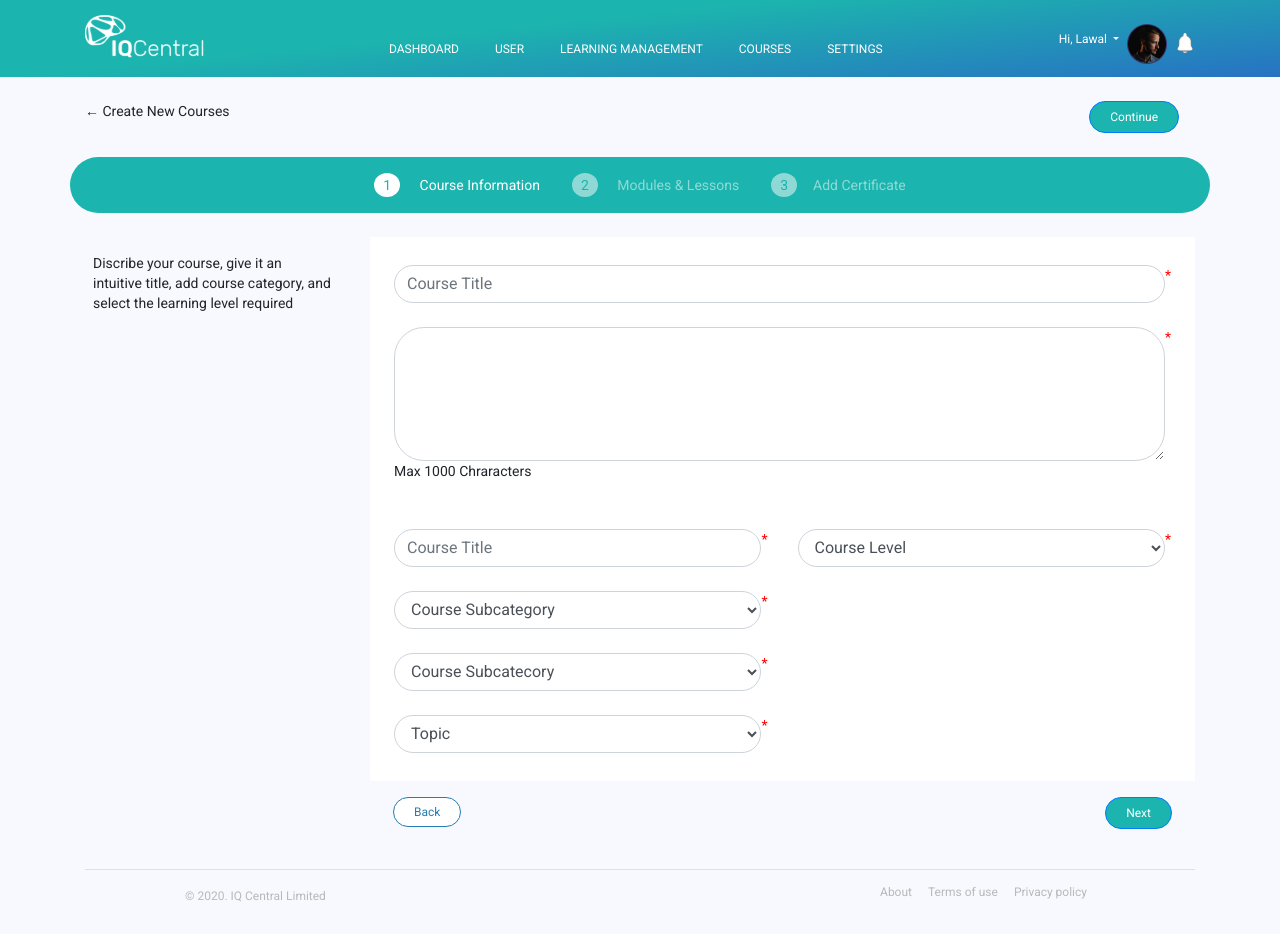
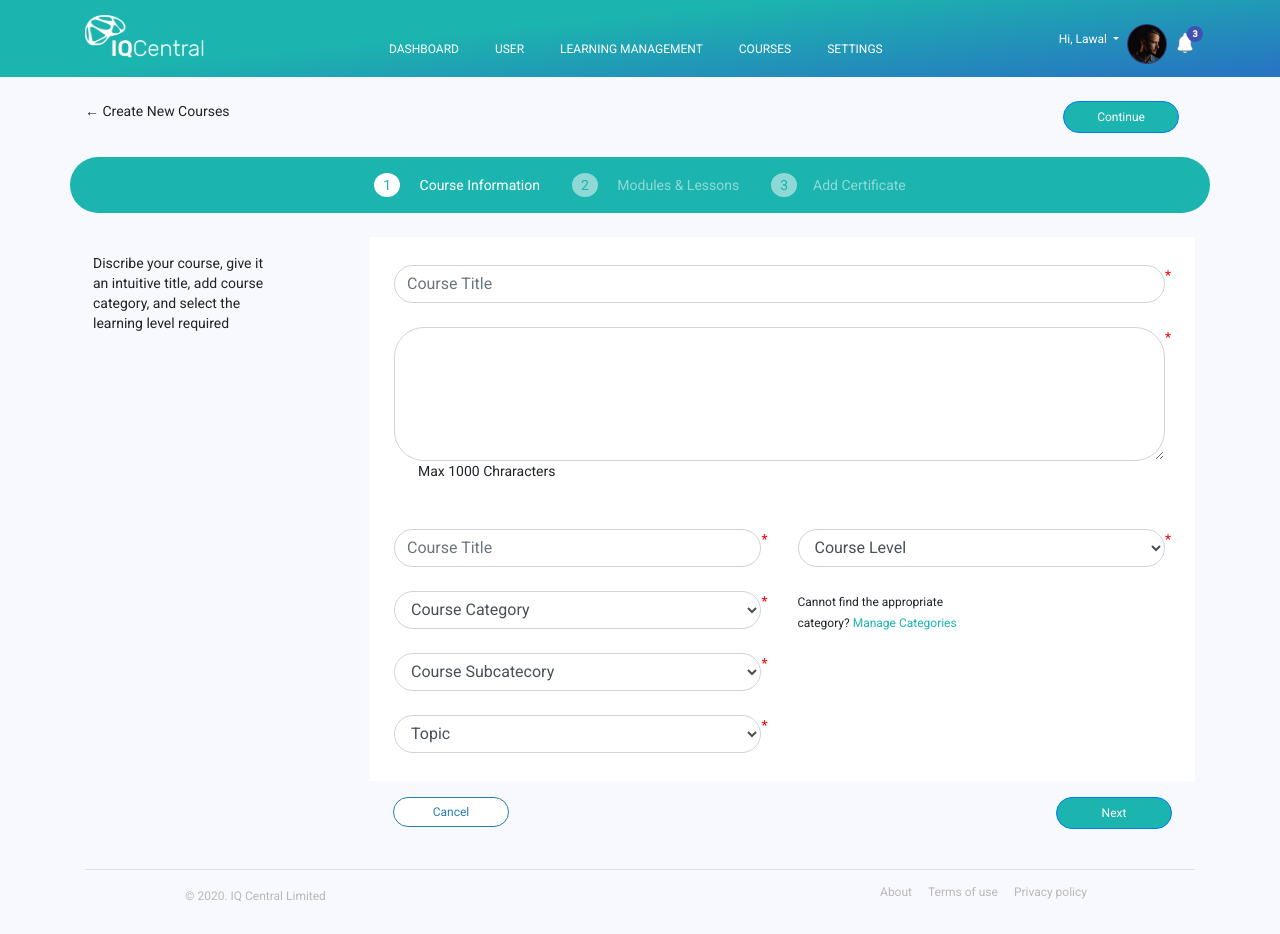
Before and after one commit to LawalAkande/neW-project, an Angular app: page /courses in a window 1280 px wide. Built offline with nearby package versions, Linux system fonts and the light colour scheme.

Commit message:
create new courses page

```diff
--- a/src/app/courses/courses.component.css
+++ b/src/app/courses/courses.component.css
@@ -1,4 +1,6 @@
-
+body {
+    font-family: MuseoSans;
+}
 .nav-pills {
     background: #1CB4AE;
     border-radius: 50px;
@@ -35,6 +37,7 @@
     text-align: center;
     height: 32px;
     padding: 5px 20px;
+    width: 116px;
 
 }
 
@@ -51,6 +54,7 @@
     border: 1px solid #277DB1;
     background-color: white;
     color: #277DB1;
+    width: 116px;
     border-radius: 30px;
     font-size: 12px;
     padding: 5px 20px;
@@ -80,3 +84,8 @@
     background-color: #1CB4AE;
     color: #fff;
 }
+
+.login-link {
+    text-transform: capitalize;
+    color: #1CB4AE;
+}
--- a/src/app/courses/courses.component.html
+++ b/src/app/courses/courses.component.html
@@ -6,11 +6,20 @@
     </div>
     <div>
       <button
+        *ngIf="step === 1"
         class="btn btn-primary btn-sm mr-3"
         data-toggle="modal"
         data-target="#addModal"
       >
         Continue
+      </button>
+      <button
+        *ngIf="step === 2"
+        class="btn btn-primary btn-sm mr-3"
+        data-toggle="modal"
+        data-target="#addModal"
+      >
+        Next
       </button>
     </div>
   </div>
@@ -49,8 +58,8 @@
   <div class="row">
     <div class="col-lg-3 col-sm-12 vertical-nav my-3">
       <div class="border-radius px-2">
-        Discribe your course, give it an intuitive title, add course category,
-        and select the learning level required
+        Discribe your course, give it <br>an intuitive title, add course <br>category,
+        and select the<br> learning level required
       </div>
     </div>
 
@@ -76,7 +85,7 @@
             </textarea>
             <span class="text-red font18">*</span>
             </div>
-            <span class="text-grey font18">Max 1000 Chraracters</span>
+            <span class="text-grey font18 p-4">Max 1000 Chraracters</span>
           </div>
           <div class="row">
             <div class="col">
@@ -92,7 +101,7 @@
                 </div>
                 <div class="my-4 d-flex">
                   <select type="text" class="common-input form form-control">
-                    <option value="">Course Subcategory</option>
+                    <option value="">Course Category</option>
                     <option></option>
                   </select>
                   <span class="text-red font18">*</span>
@@ -120,6 +129,9 @@
                   <option></option>
                 </select>
                 <span class="text-red font18">*</span>
+              </div>
+              <div class="my-4">
+              <span class="font18" style="font-size: 12px;">Cannot find the appropriate<br> category? <a class="login-link"> Manage Categories</a></span>
               </div>
             </div>
           </div>
@@ -184,16 +196,18 @@
         <div class="my-3 d-flex justify-content-between">
           <div class="font20">
             <button
+              *ngIf="step === 1"
               class="btn btn-outline-primary btn-sm mr-3"
               data-toggle="modal"
               data-target="#addModal"
               (click)=cancel()
             >
-              back
+              Cancel
             </button>
           </div>
           <div>
             <button
+              *ngIf="step === 1"
               class="btn btn-primary btn-sm mr-3"
               data-toggle="modal"
               data-target="#addModal"
@@ -207,9 +221,6 @@
 
     </div>
   </div>
-
-
-
 </section>
 <div class="footer-wrapper container">
   <hr />
--- a/src/app/ideas/ideas-login/ideas-login.component.css
+++ b/src/app/ideas/ideas-login/ideas-login.component.css
@@ -1,6 +1,3 @@
-/* body {
-    height: 100vh;
-} */
 .row {
     height: 100vh;
 }
@@ -11,7 +8,6 @@
 
 .form-container {
     width: 500px;
-    /* padding: 0 30px; */
 }
 
 .btn-primary {
--- a/src/app/navbar/navbar.component.html
+++ b/src/app/navbar/navbar.component.html
@@ -67,6 +67,11 @@
             </li>
             <li class="nav-item noti-icon mt-2 ml-2">
               <img src="assets/images/noti-icon.svg" alt="" />
+              <span
+              matBadge="3"
+              matBadgeSize="small"
+              matBadgeColor="primary"
+            ></span>
             </li>
           </ul>
         </div>
--- a/src/app/navbar/navbar.component.ts
+++ b/src/app/navbar/navbar.component.ts
@@ -1,4 +1,7 @@
 import { Component, OnInit } from '@angular/core';
+import {MatBadgeModule} from '@angular/material/badge';
+import {MatIconModule} from '@angular/material/icon';
+import {MatButtonModule} from '@angular/material/button';
 
 @Component({
   selector: 'app-navbar',
```
